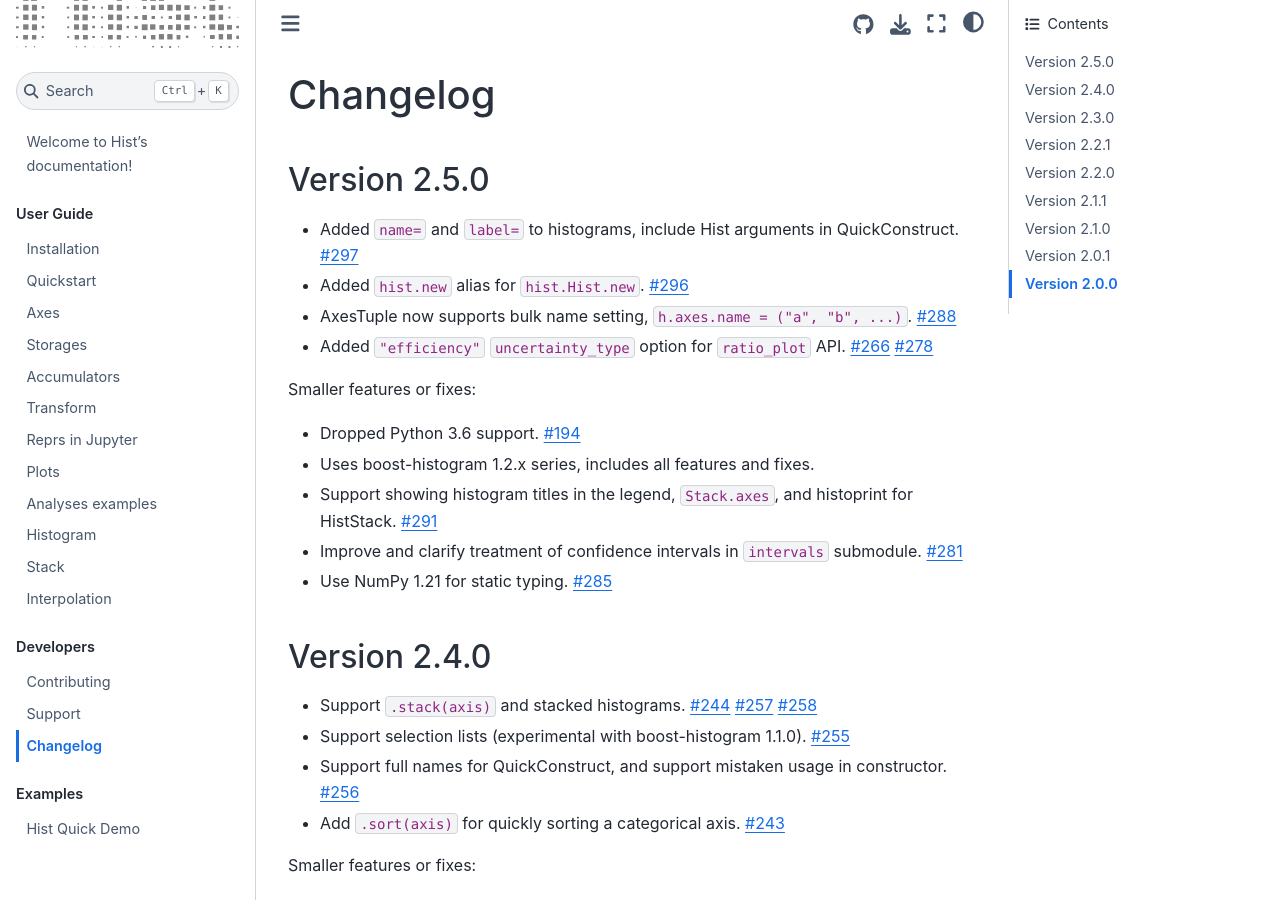
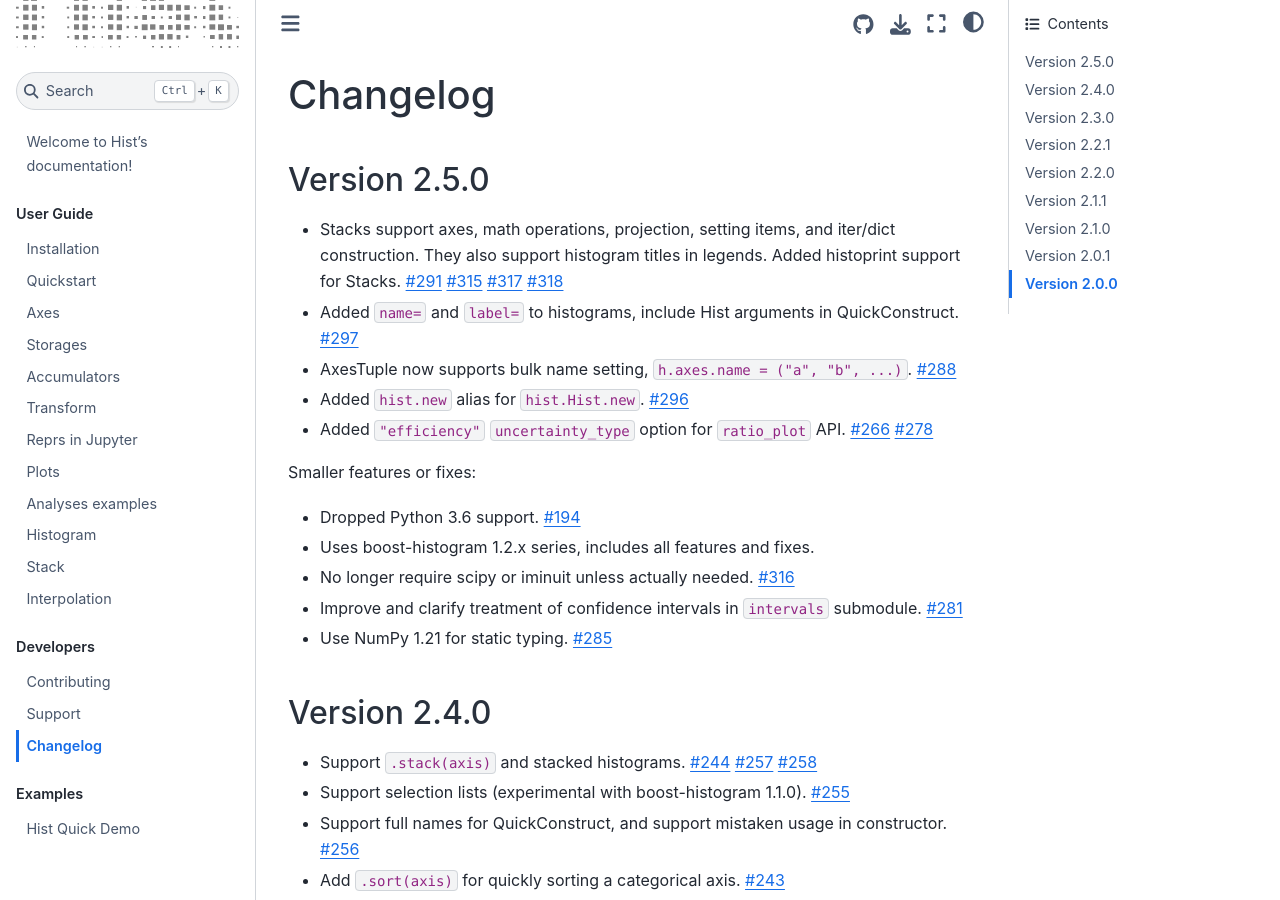
Before and after one commit to scikit-hep/hist, a Sphinx documentation site: the page built from docs/changelog.rst, in a window 1280 px wide and 900 px high. Built offline with Sphinx 7.4.7 and the Sphinx Book theme 1.1.4, drawn with Linux system fonts in a browser that asks for light colours; pages that are not in the unit, such as notebooks, are missing from menus.

Commit message:
chore: update changelog (#319)

```diff
--- a/docs/changelog.rst
+++ b/docs/changelog.rst
@@ -4,14 +4,22 @@ Changelog
 Version 2.5.0
 --------------------
 
+* Stacks support axes, math operations, projection, setting items, and iter/dict
+  construction. They also support histogram titles in legends. Added histoprint
+  support for Stacks.
+  `#291 <https://github.com/scikit-hep/hist/pull/291>`_
+  `#315 <https://github.com/scikit-hep/hist/pull/315>`_
+  `#317 <https://github.com/scikit-hep/hist/pull/317>`_
+  `#318 <https://github.com/scikit-hep/hist/pull/318>`_
+
 * Added ``name=`` and ``label=`` to histograms, include Hist arguments in QuickConstruct.
   `#297 <https://github.com/scikit-hep/hist/pull/297>`_
 
+* AxesTuple now supports bulk name setting, ``h.axes.name = ("a", "b", ...)``.
+  `#288 <https://github.com/scikit-hep/hist/pull/288>`_
+
 * Added ``hist.new`` alias for ``hist.Hist.new``.
   `#296 <https://github.com/scikit-hep/hist/pull/296>`_
-
-* AxesTuple now supports bulk name setting, ``h.axes.name = ("a", "b", ...)``.
-  `#288 <https://github.com/scikit-hep/hist/pull/288>`_
 
 * Added ``"efficiency"`` ``uncertainty_type`` option for ``ratio_plot`` API.
   `#266 <https://github.com/scikit-hep/hist/pull/266>`_
@@ -24,8 +32,8 @@ Smaller features or fixes:
 
 * Uses boost-histogram 1.2.x series, includes all features and fixes.
 
-* Support showing histogram titles in the legend, ``Stack.axes``, and histoprint for HistStack.
-  `#291 <https://github.com/scikit-hep/hist/pull/291>`_
+* No longer require scipy or iminuit unless actually needed.
+  `#316 <https://github.com/scikit-hep/hist/pull/316>`_
 
 * Improve and clarify treatment of confidence intervals in ``intervals`` submodule.
   `#281 <https://github.com/scikit-hep/hist/pull/281>`_
```
